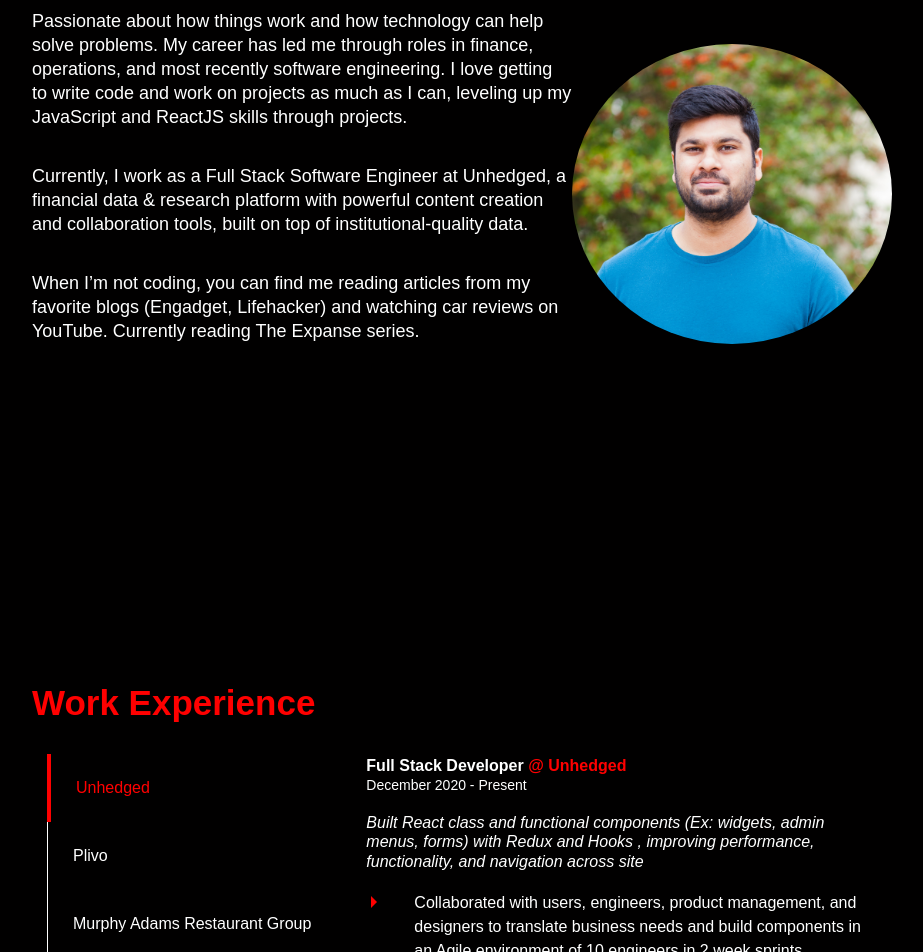
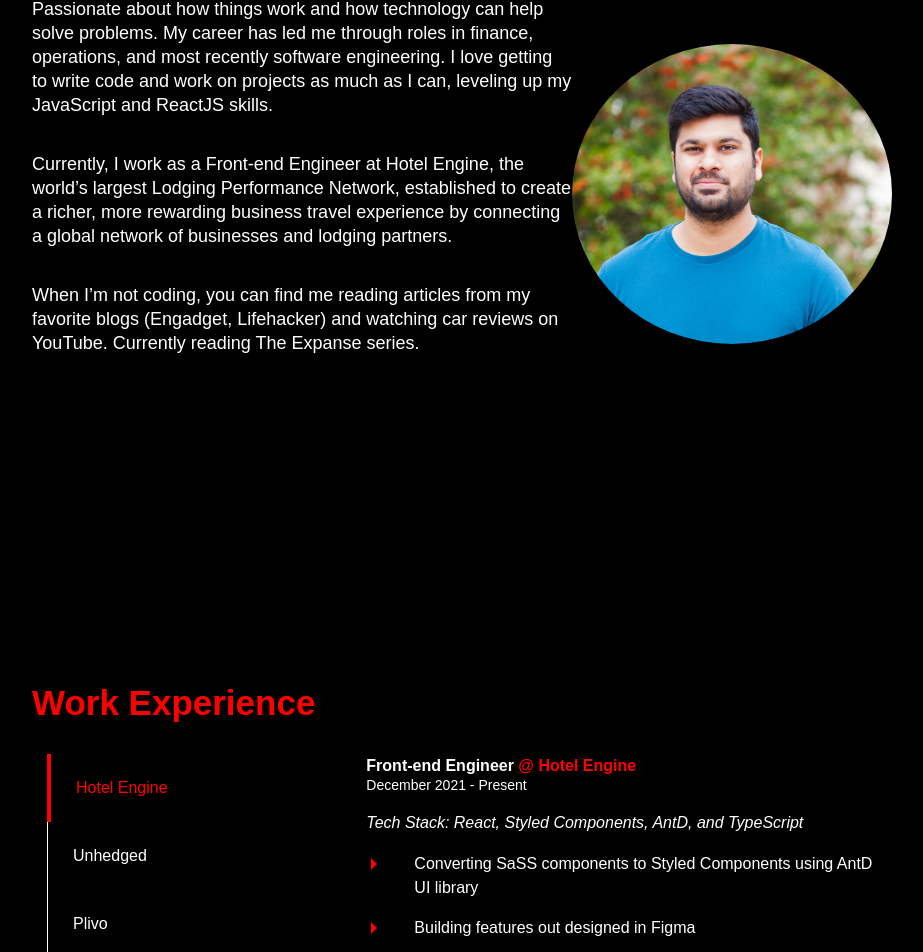
Before and after one commit to hemeshvpatel/ReactPortfolio, a React (Create React App) app: page / in a window 1280 px wide. Shown: the part 994-1946 px from the top of the page, without its empty margins (178-1101 px from the left). Built offline with nearby package versions, Linux system fonts and the light colour scheme.

Commit message:
updating data

```diff
--- a/src/data.js
+++ b/src/data.js
@@ -7,11 +7,12 @@ export const userData = {
   location: "Austin, TX",
 };
 
-export const roles = ["Software Engineer", "Front-end Developer"];
+export const roles = ["Software Engineer", "Front-end Engineer"];
 
 export const technologies = [
   "Javascript",
   "ReactJS",
+    "TypeScript",
   "Node",
   "HTML",
   "CSS",
@@ -19,24 +20,40 @@ export const technologies = [
 ];
 
 export const brandStatement =
-  "I'm a software engineer passionate about building meaningful digital experiences. Currently, I'm focused on building fin-tech products at Unhedged.";
+  "I'm a software engineer passionate about building meaningful digital experiences.";
 
 export const about = [
-  "Passionate about how things work and how technology can help solve problems. My career has led me through roles in finance, operations, and most recently software engineering. I love getting to write code and work on projects as much as I can, leveling up my JavaScript and ReactJS skills through projects.",
-  "Currently, I work as a Full Stack Software Engineer at Unhedged, a financial data & research platform with powerful content creation and collaboration tools, built on top of institutional-quality data.",
+  "Passionate about how things work and how technology can help solve problems. My career has led me through roles in finance, operations, and most recently software engineering. I love getting to write code and work on projects as much as I can, leveling up my JavaScript and ReactJS skills.",
+  "Currently, I work as a Front-end Engineer at Hotel Engine, the  world’s largest Lodging Performance Network, established to create a richer, more rewarding business travel experience by connecting a global network of businesses and lodging partners.",
   "When I’m not coding, you can find me reading articles from my favorite blogs (Engadget, Lifehacker) and watching car reviews on YouTube. Currently reading The Expanse series.",
 ];
 
 //Order from most recent to oldest
 export const workExperience = [
   {
+    company: "Hotel Engine",
+    companyUrl: "https://www.hotelengine.com/",
+    location: "Remote",
+    position: "Front-end Engineer",
+    startDate: "12/1/2021",
+    endDate: "Present",
+    textDate: "December 2021 - Present",
+    summary:
+        "Tech Stack: React, Styled Components, AntD, and TypeScript",
+    bullets: [
+        "Converting SaSS components to Styled Components using AntD UI library",
+        "Building features out designed in Figma",
+        "Reviewing PRs for React, React Native, and Express apps",
+    ],
+  },
+  {
     company: "Unhedged",
     companyUrl: "https://www.unhedged.com/",
     location: "Remote",
     position: "Full Stack Developer",
     startDate: "12/1/2020",
-    endDate: "Present",
-    textDate: "December 2020 - Present",
+    endDate: "12/1/2021",
+    textDate: "December 2020 - December 2021",
     summary:
       "Built React class and functional components (Ex: widgets, admin menus, forms) with Redux and Hooks , improving performance, functionality, and navigation across site",
     bullets: [
```
